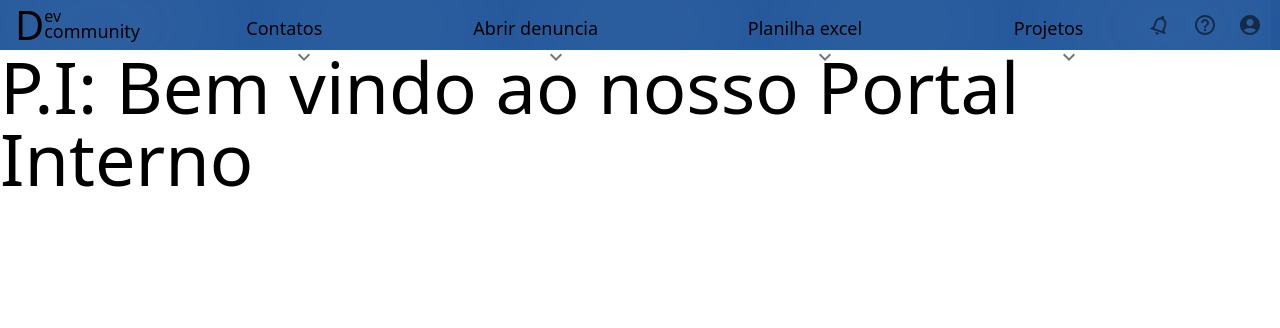
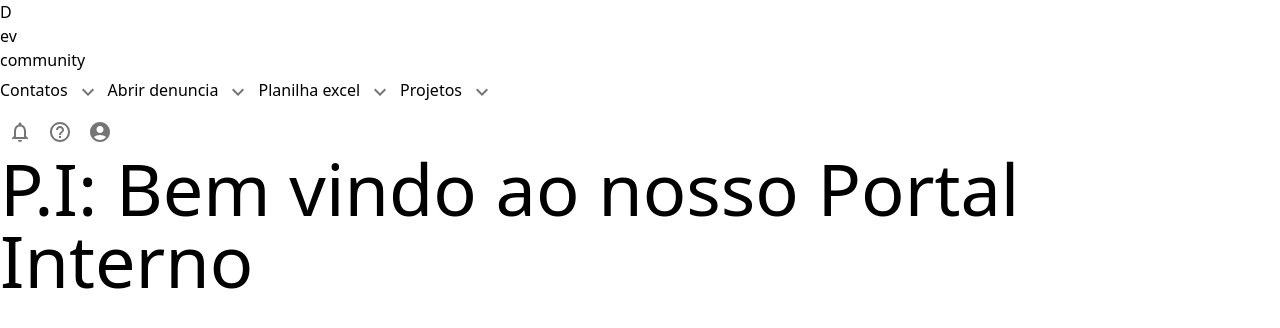
Before and after one commit to Maua-Dev/portal_interno_front, a Next.js app: page / in a window 1280 px wide. Shown: the top 328 px of the page. Built offline with nearby package versions, Linux system fonts and the light colour scheme.

Commit message:
added little-components buttons with DefaultIconButton

```diff
--- a/src/app/components/Navbar.tsx
+++ b/src/app/components/Navbar.tsx
@@ -1,4 +1,3 @@
-import styles from './navbar.module.css'
 import { url } from 'inspector'
 
 import KeyboardArrowDownIcon from '@mui/icons-material/KeyboardArrowDown'
@@ -6,6 +5,7 @@ import NotificationsNoneIcon from '@mui/icons-material/NotificationsNone'
 import HelpOutlineIcon from '@mui/icons-material/HelpOutline'
 import AccountCircleIcon from '@mui/icons-material/AccountCircle'
 import IconButton from '@mui/material/IconButton'
+import { DefaultIconButton } from './little-components/Buttons'
 
 export default function NavBar() {
   const linksList = [
@@ -34,47 +34,49 @@ export default function NavBar() {
   const iconsList = [
     {
       id: 1,
-      icon_name: <NotificationsNoneIcon className={styles.bell} />,
+      icon_name: <NotificationsNoneIcon />,
       url: ''
     },
     {
       id: 2,
-      icon_name: <HelpOutlineIcon className={styles.question} />,
+      icon_name: <HelpOutlineIcon />,
       url: ''
     },
     {
       id: 3,
-      icon_name: <AccountCircleIcon className={styles.bigger} />,
+      icon_name: <AccountCircleIcon />,
       url: ''
     }
   ]
 
   return (
-    <div className={styles.main}>
-      <div className={styles.logo}>
+    <div>
+      <div>
         <h1>D</h1>
         <div>
           <h2>ev</h2>
           <h3>community</h3>
         </div>
       </div>
-      <div className={styles.links}>
+      <div>
         {linksList.map((link, index) => {
           return (
-            <button key={index}>
-              <p className={styles.inside_button}>
+            <button key={index} className="hover:bg-blue-600">
+              <p>
                 {link.text}
-                <IconButton key={index} className="bg-transparent">
+                <DefaultIconButton key={index}>
                   <KeyboardArrowDownIcon />
-                </IconButton>
+                </DefaultIconButton>
               </p>
             </button>
           )
         })}
       </div>
-      <div className={styles.right_side}>
+      <div>
         {iconsList.map((icon, index) => {
-          return <IconButton key={index}>{icon.icon_name}</IconButton>
+          return (
+            <DefaultIconButton key={index}>{icon.icon_name}</DefaultIconButton>
+          )
         })}
       </div>
     </div>
--- /dev/null
+++ b/src/app/components/little-components/Buttons.tsx
@@ -0,0 +1,8 @@
+import { IconButton } from '@mui/material'
+import { ReactNode } from 'react'
+
+const DefaultIconButton = ({ children }: { children: ReactNode }) => {
+  return <IconButton className="hover:bg-transparent">{children}</IconButton>
+}
+
+export { DefaultIconButton }
```
